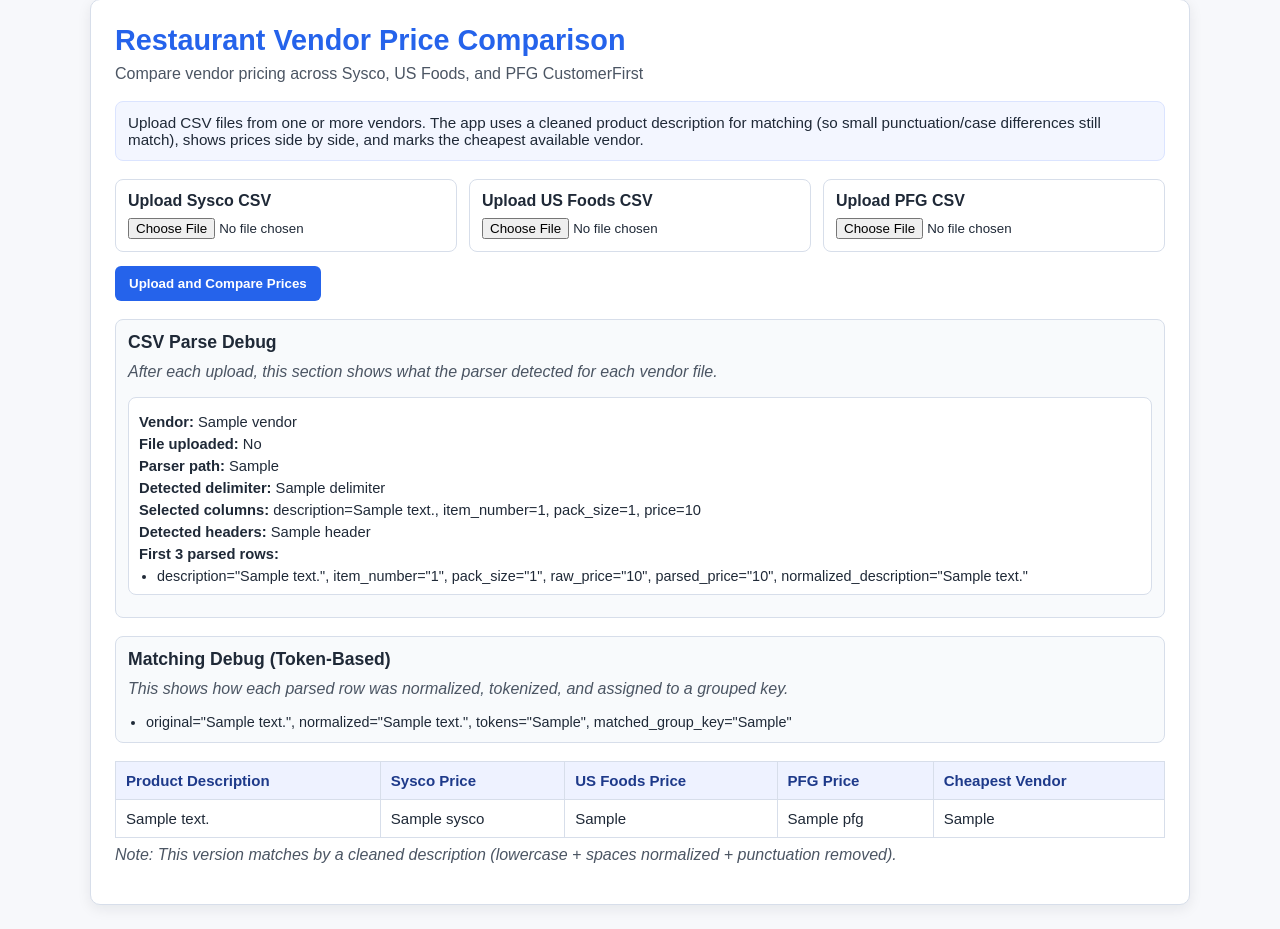
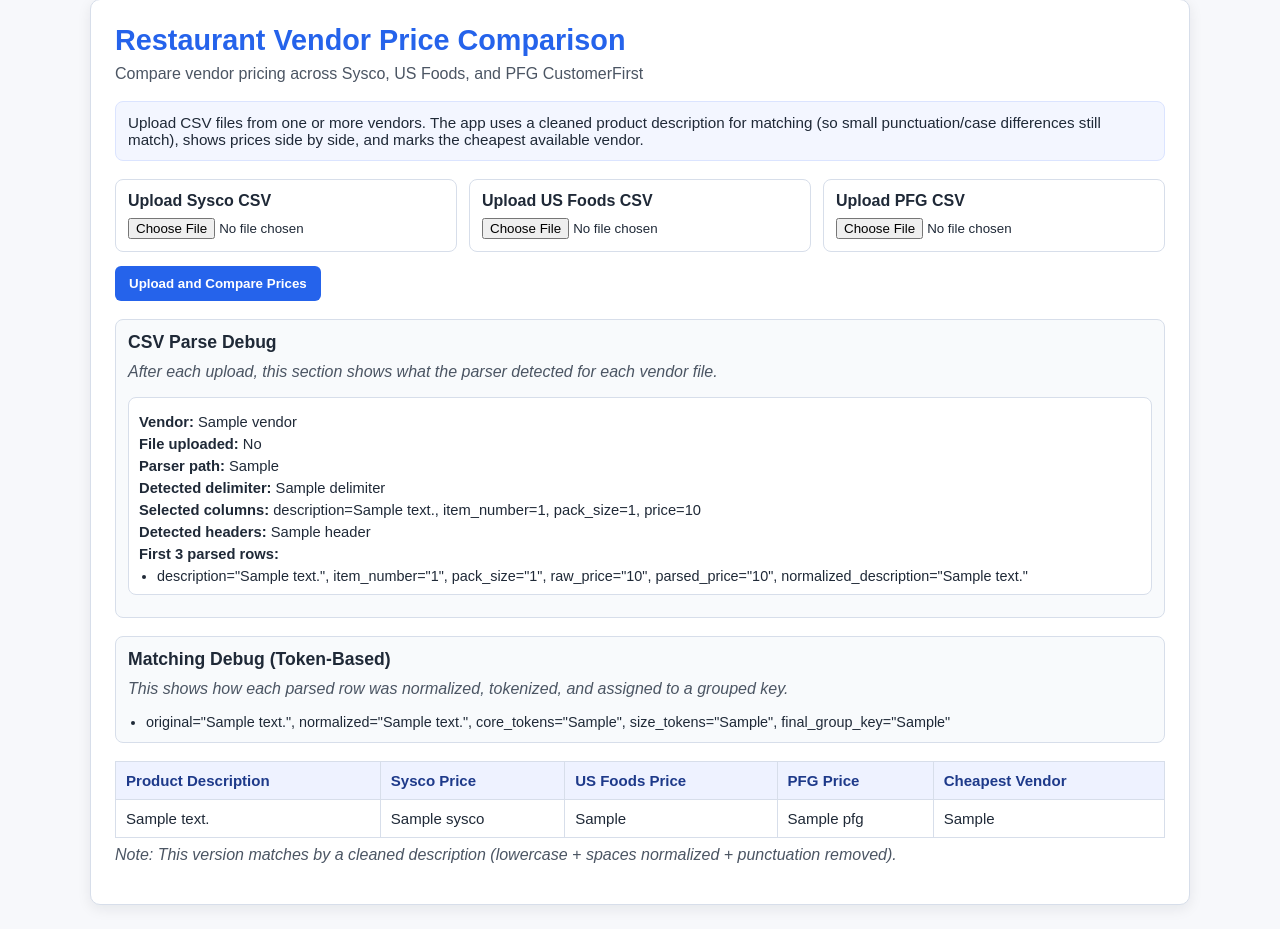
Before and after one commit to Mfaraglia/Confluence, a Flask app: template templates/index.html in a window 1280 px wide. Shown: the part 25-954 px from the top of the page. Run offline with Flask 3, Linux system fonts and the light colour scheme; the template is opened without the code that fills it: most values are stand-ins (such as "Sample title", 1, 10 or a date in 2020).

Commit message:
Prioritize core tokens over size tokens in grouping

```diff
--- a/app.py
+++ b/app.py
@@ -94,6 +94,8 @@ def clean_description_for_match(description: str) -> str:
 
     # Small phrase/order fixes for common wording variations.
     text = text.replace("fries french", "french fries")
+    text = text.replace("frozen french fries", "french fries")
+    text = text.replace("french fries frozen", "french fries")
     text = text.replace("mozzarella shredded cheese", "mozzarella cheese shredded")
     text = re.sub(r"\s+", " ", text).strip()
 
@@ -119,6 +121,26 @@ def token_overlap_score(tokens_a: List[str], tokens_b: List[str]) -> float:
     set_b = set(tokens_b)
     overlap = len(set_a & set_b)
     return overlap / max(len(set_a), len(set_b))
+
+
+def split_core_and_size_tokens(tokens: List[str]) -> Tuple[List[str], List[str]]:
+    core_tokens: List[str] = []
+    size_tokens: List[str] = []
+
+    for token in tokens:
+        # Treat quantity/size-like values as lower-priority signals.
+        if token in WEAK_TOKENS or token.isdigit():
+            size_tokens.append(token)
+        else:
+            core_tokens.append(token)
+
+    return core_tokens, size_tokens
+
+
+def choose_clearer_description(current: str, candidate: str) -> str:
+    # Simple readability rule:
+    # keep whichever description is longer (usually less abbreviated).
+    return candidate if len((candidate or "").strip()) > len((current or "").strip()) else current
 
 
 # Some uploads are messy and may parse poorly with the first attempt.
@@ -252,7 +274,9 @@ def parse_vendor_text(
             "price": parse_price_to_float(raw_price),
             "normalized_description": clean_description_for_match(description),
             "final_tokens": build_meaningful_tokens(clean_description_for_match(description)),
-            "matched_group_key": "",
+            "core_tokens": [],
+            "size_tokens": [],
+            "final_group_key": "",
         }
 
         # Save first 3 parsed rows so users can debug parsing behavior easily.
@@ -266,7 +290,9 @@ def parse_vendor_text(
                     "parsed_price": parsed_row["price"],
                     "normalized_description": parsed_row["normalized_description"],
                     "final_tokens": parsed_row["final_tokens"],
-                    "matched_group_key": parsed_row["matched_group_key"],
+                    "core_tokens": parsed_row["core_tokens"],
+                    "size_tokens": parsed_row["size_tokens"],
+                    "final_group_key": parsed_row["final_group_key"],
                 }
             )
 
@@ -329,62 +355,80 @@ def build_comparison_rows(
             row.get("normalized_description") or clean_description_for_match(original_description)
         )
         tokens = build_meaningful_tokens(normalized_description)
+        core_tokens, size_tokens = split_core_and_size_tokens(tokens)
 
         # Find best existing group using:
-        # - token overlap score
-        # - text similarity score (SequenceMatcher ratio)
+        # - core token overlap (primary signal)
+        # - size token overlap (secondary signal)
+        # - text similarity score (backup signal)
         best_key = ""
         best_score = 0.0
-        best_overlap = 0.0
+        best_core_overlap = 0.0
+        best_size_overlap = 0.0
         best_similarity = 0.0
 
         for group_key, group_data in combined.items():
-            group_tokens = list(group_data["tokens"])
-            overlap = token_overlap_score(tokens, group_tokens)
+            group_core_tokens = list(group_data["core_tokens"])
+            group_size_tokens = list(group_data["size_tokens"])
+            core_overlap = token_overlap_score(core_tokens, group_core_tokens)
+            size_overlap = token_overlap_score(size_tokens, group_size_tokens)
             similarity = SequenceMatcher(None, normalized_description, group_data["normalized"]).ratio()
-            score = (0.7 * overlap) + (0.3 * similarity)
+            score = (0.75 * core_overlap) + (0.10 * size_overlap) + (0.15 * similarity)
 
             if score > best_score:
                 best_score = score
                 best_key = group_key
-                best_overlap = overlap
+                best_core_overlap = core_overlap
+                best_size_overlap = size_overlap
                 best_similarity = similarity
 
         # Match when products are "close enough" by simple thresholds.
+        # Core words drive grouping; size words are only secondary.
         should_match_existing = (
             best_key != ""
             and (
-                best_overlap >= 0.60
-                or (best_overlap >= 0.40 and best_similarity >= 0.75)
-                or best_similarity >= 0.88
+                best_core_overlap >= 0.60
+                or (best_core_overlap >= 0.40 and best_similarity >= 0.72)
+                or (best_core_overlap == 0 and best_similarity >= 0.90)
+                or (best_core_overlap >= 0.50 and best_size_overlap >= 0.20)
             )
         )
 
-        match_key = best_key if should_match_existing else normalized_description
-        if match_key == "":
-            match_key = "(no description)"
+        default_group_key = " ".join(core_tokens) if core_tokens else normalized_description
+        final_group_key = best_key if should_match_existing else default_group_key
+        if final_group_key == "":
+            final_group_key = "(no description)"
 
-        if match_key not in combined:
-            combined[match_key] = {
+        if final_group_key not in combined:
+            combined[final_group_key] = {
                 "display_description": original_description,
                 "normalized": normalized_description,
-                "tokens": set(tokens),
+                "core_tokens": set(core_tokens),
+                "size_tokens": set(size_tokens),
                 "sysco": None,
                 "us_foods": None,
                 "pfg": None,
             }
         else:
-            # Grow token set with tokens seen in matched descriptions.
-            combined[match_key]["tokens"].update(tokens)
+            # Keep the clearest human-readable label among matched rows.
+            combined[final_group_key]["display_description"] = choose_clearer_description(
+                str(combined[final_group_key]["display_description"]), original_description
+            )
+            # Grow token sets with tokens seen in matched descriptions.
+            combined[final_group_key]["core_tokens"].update(core_tokens)
+            combined[final_group_key]["size_tokens"].update(size_tokens)
 
-        row["matched_group_key"] = match_key
+        row["core_tokens"] = core_tokens
+        row["size_tokens"] = size_tokens
+        row["final_group_key"] = final_group_key
         row["final_tokens"] = tokens
         match_debug_rows.append(
             {
                 "description": original_description,
                 "normalized_description": normalized_description,
-                "final_tokens": ", ".join(tokens),
-                "matched_group_key": match_key,
+                "core_tokens": ", ".join(core_tokens),
+                "size_tokens": ", ".join(size_tokens),
+                "final_group_key": final_group_key,
             }
         )
 
@@ -393,18 +437,18 @@ def build_comparison_rows(
 
         # If duplicate products exist in one vendor file, keep the lowest price for simplicity.
         if vendor == "Sysco":
-            current = combined[match_key]["sysco"]
-            combined[match_key]["sysco"] = (
+            current = combined[final_group_key]["sysco"]
+            combined[final_group_key]["sysco"] = (
                 price if current is None or (price is not None and price < current) else current
             )
         elif vendor == "US Foods":
-            current = combined[match_key]["us_foods"]
-            combined[match_key]["us_foods"] = (
+            current = combined[final_group_key]["us_foods"]
+            combined[final_group_key]["us_foods"] = (
                 price if current is None or (price is not None and price < current) else current
             )
         elif vendor == "PFG":
-            current = combined[match_key]["pfg"]
-            combined[match_key]["pfg"] = (
+            current = combined[final_group_key]["pfg"]
+            combined[final_group_key]["pfg"] = (
                 price if current is None or (price is not None and price < current) else current
             )
 
--- a/templates/index.html
+++ b/templates/index.html
@@ -363,8 +363,9 @@
             <li>
               original="{{ item.description }}",
               normalized="{{ item.normalized_description }}",
-              tokens="{{ item.final_tokens }}",
-              matched_group_key="{{ item.matched_group_key }}"
+              core_tokens="{{ item.core_tokens }}",
+              size_tokens="{{ item.size_tokens }}",
+              final_group_key="{{ item.final_group_key }}"
             </li>
           {% endfor %}
         </ul>
```
Also changed, not shown: README.md.
